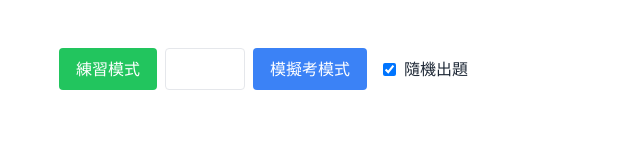
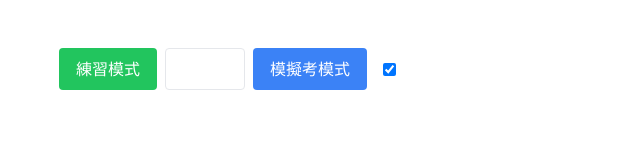
Before and after one commit to Phxww/quiz-app, a Vue app: page / in a window 1280 px wide. Shown: the top 160 px of the page, without its empty margins (309-949 px from the left). Built offline with nearby package versions, Linux system fonts and the light colour scheme.

Commit message:
fix: adjust reason layout

```diff
--- a/src/App.vue
+++ b/src/App.vue
@@ -119,7 +119,7 @@ function nextQuestion() {
       </button>
 
       <!-- 隨機/順序切換 -->
-      <label class="flex items-center gap-2 ml-2">
+      <label class="flex items-center gap-2 ml-2 text-white">
         <input type="checkbox" v-model="randomMode" @change="resetPractice" />
         隨機出題
       </label>
@@ -145,7 +145,11 @@ function nextQuestion() {
       <div v-if="showAnswer" class="mt-4 ">
         <p class="text-sm text-gray-400 text-left mb-2">📘 解釋: {{ questions[current].explanation }}</p>
         <p class="text-sm text-green-700 text-left mb-2">👉 為什麼正確: {{ questions[current].why_correct }}</p>
-        <p class="text-sm text-red-700 text-left">❌ 錯誤原因: {{ questions[current].why_others_wrong?.join('；') }}</p>
+        <p class="text-sm text-red-700 text-left">❌ 錯誤原因:
+          <div v-for="(reason, index) in questions[current].why_others_wrong" :key="index">
+            <p>{{ reason }}</p>
+          </div>
+        </p>
         <!-- <p class="text-sm text-red-700"> 為什麼對: {{ questions[current].detailed_reasoning?.join('；') }}</p> -->
 
         <button class="mt-4 p-2 bg-blue-500 text-white rounded" @click="nextQuestion">
```
